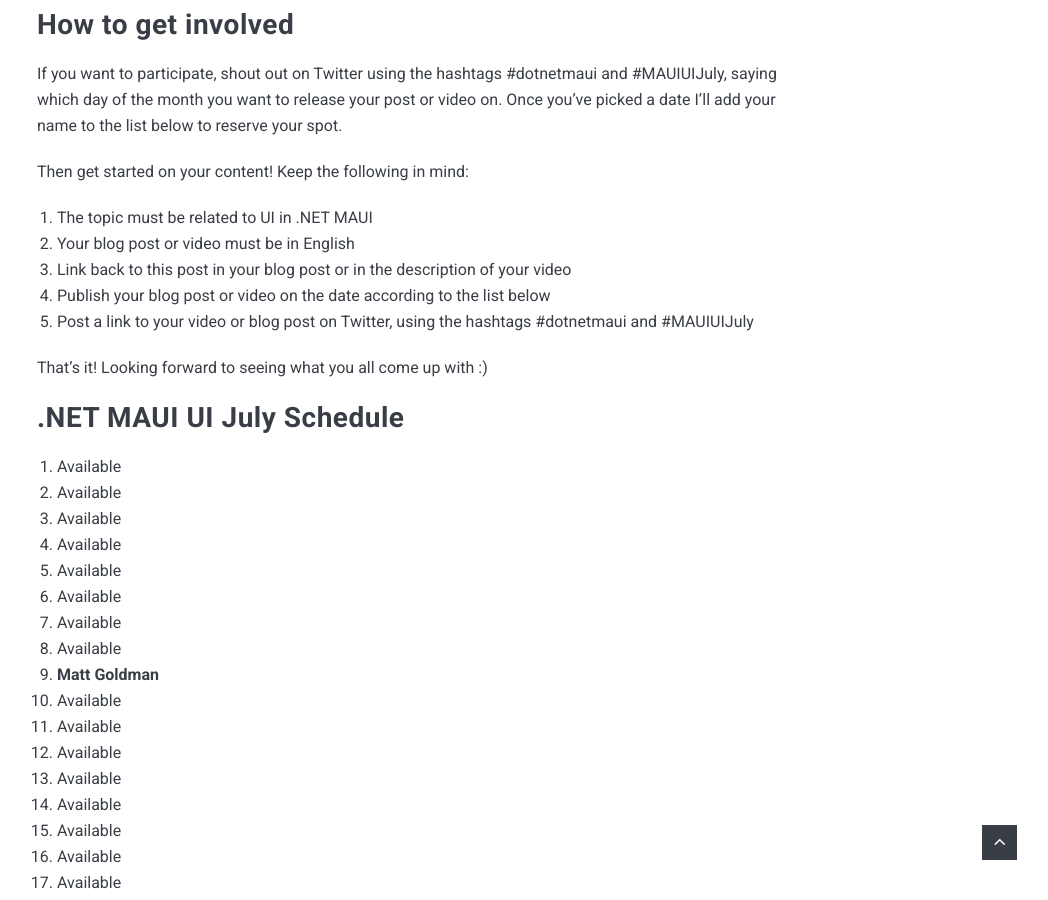
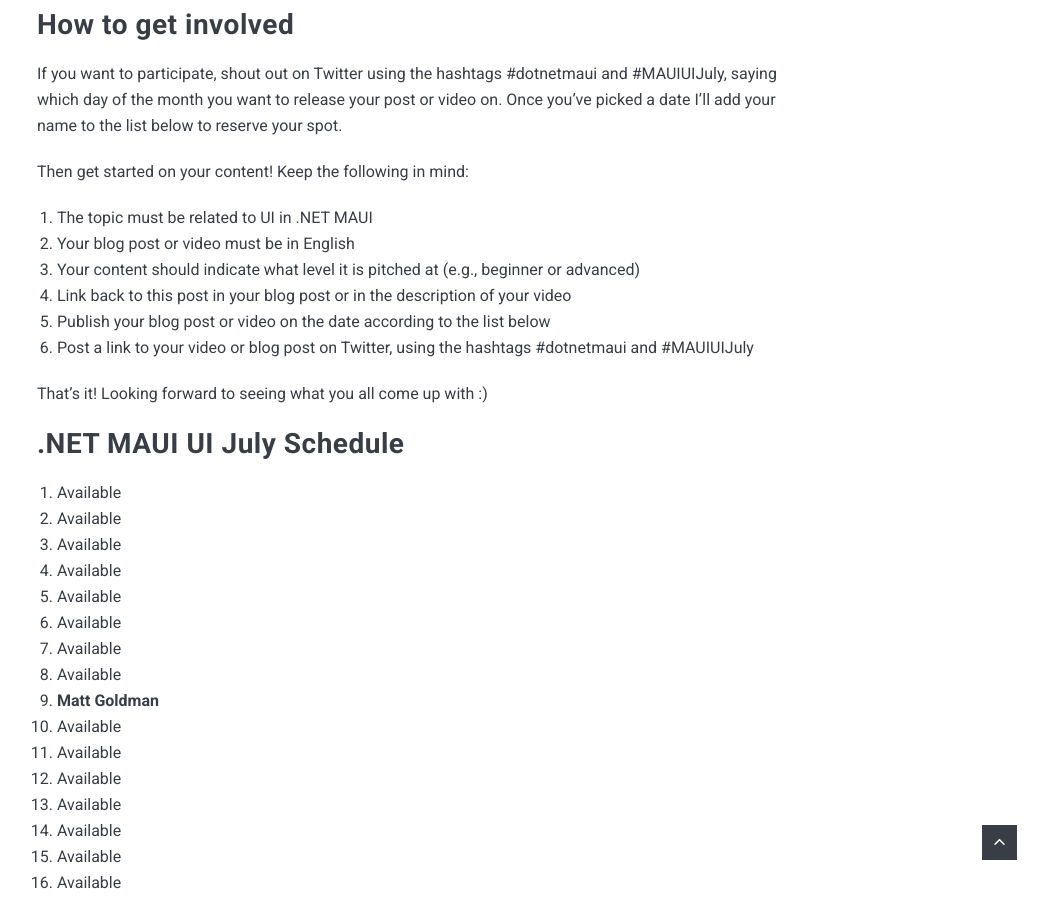
Before and after one commit to matt-goldman/matt-goldman.github.io, a Jekyll site: the page built from docs/_posts/2022-05-19-maui-ui-july.md, in a window 1280 px wide and 900 px high, scrolled down 1409 px. Shown: the whole window, without its empty margins (223-1271 px from the left). Built offline with Jekyll 4.4.1, drawn with Linux system fonts in a browser that asks for light colours; nearby versions of some CDN libraries; comment, search, counter and statistics services are not loaded.

```diff
--- a/docs/_data/settings.yml
+++ b/docs/_data/settings.yml
@@ -11,7 +11,7 @@ author:
   name: Matt Goldman
   image: mattg.png
   say-hello: Hi, I’m <strong>Matt Goldman</strong>
-  bio: Senior Software Architect at SSW. I love innovation and write about it here.
+  bio: Solution Architect at SSW. I love innovation and write about it here.
 
 
 #-------------------------------
--- a/docs/_posts/2022-05-19-maui-ui-july.md
+++ b/docs/_posts/2022-05-19-maui-ui-july.md
@@ -20,9 +20,10 @@ Then get started on your content! Keep the following in mind:
 
 1. The topic must be related to UI in .NET MAUI
 2. Your blog post or video must be in English
-3. Link back to this post in your blog post or in the description of your video
-4. Publish your blog post or video on the date according to the list below
-5. Post a link to your video or blog post on Twitter, using the hashtags #dotnetmaui and #MAUIUIJuly
+3. Your content should indicate what level it is pitched at (e.g., beginner or advanced)
+4. Link back to this post in your blog post or in the description of your video
+5. Publish your blog post or video on the date according to the list below
+6. Post a link to your video or blog post on Twitter, using the hashtags #dotnetmaui and #MAUIUIJuly
 
 That's it! Looking forward to seeing what you all come up with :)
 
```
Also changed, not shown: docs/about.md (+1 -1 lines).
